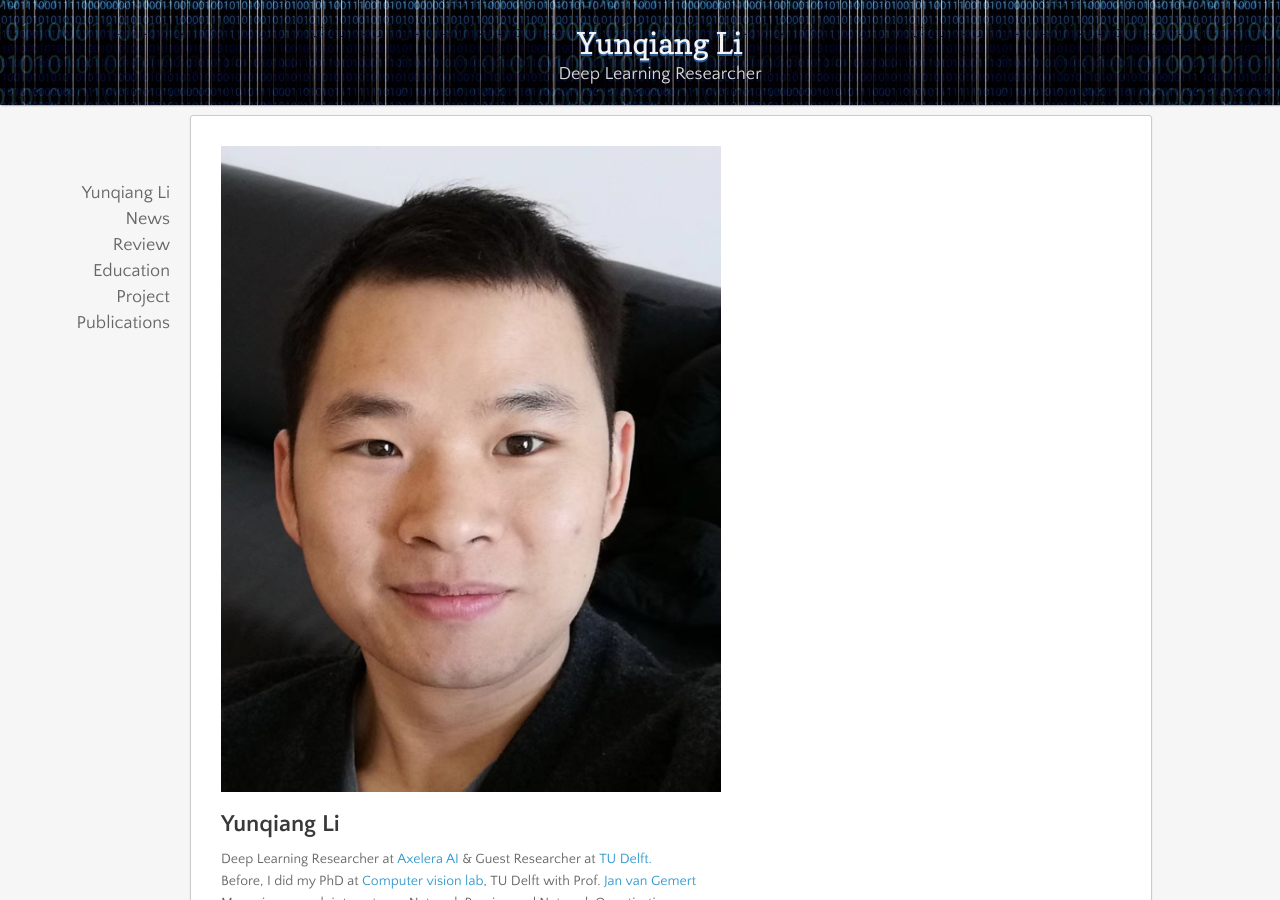
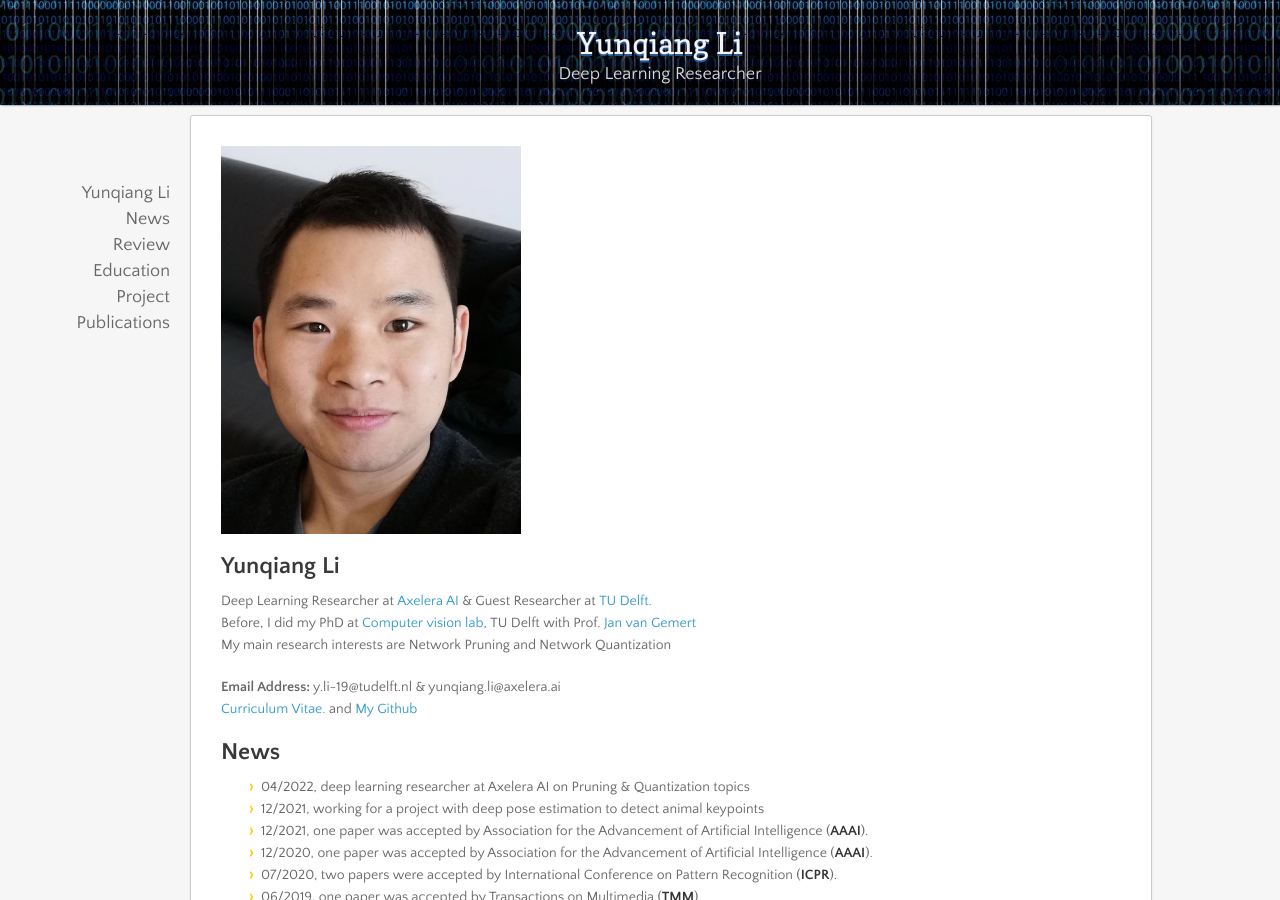
Before and after one commit to liyunqianggyn/liyunqianggyn.github.io, a Jekyll site: the page built from index.md, in a window 1280 px wide and 900 px high. Built offline with Jekyll 4.4.1, drawn with Linux system fonts in a browser that asks for light colours; nearby versions of some CDN libraries; our own code applies the rules of GitHub Pages for plain Markdown files.

Commit message:
Update index.md

```diff
--- a/index.md
+++ b/index.md
@@ -1,4 +1,4 @@
-<img align="top" width='500' src="y11.jpeg">
+<img align="top" width='300' src="y11.jpeg">
 
 ## Yunqiang Li <br/>
 
```
